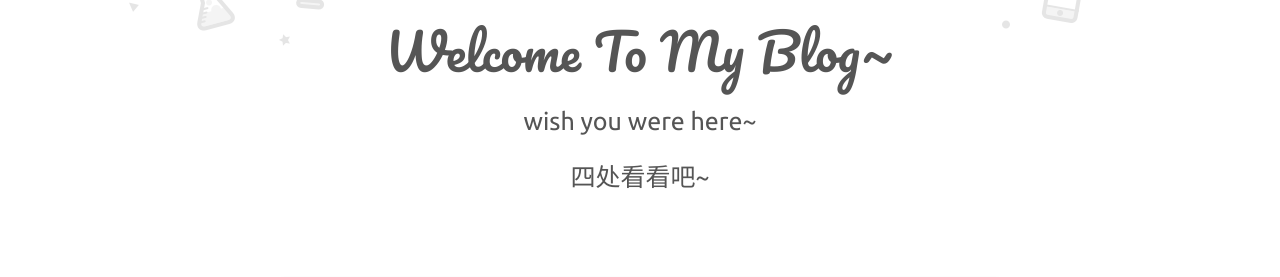
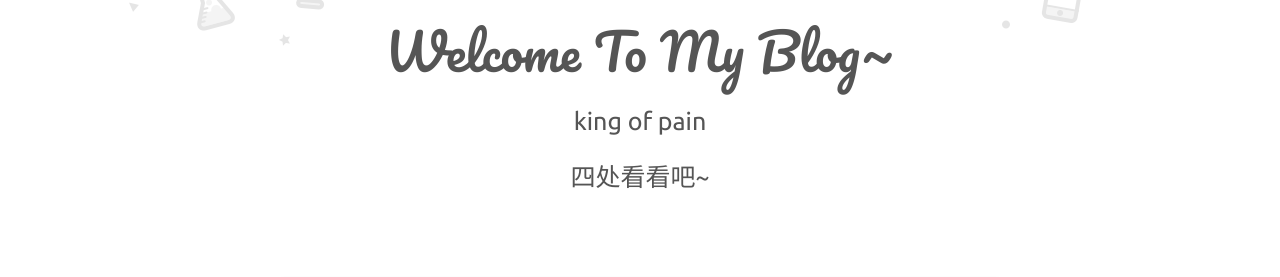
Before and after one commit to Lockeded/Lockeded.github.io, a Jekyll site: the page built from index.html, in a window 1280 px wide and 900 px high. Shown: the part 228-505 px from the top of the window. Built offline with Jekyll 4.4.1, drawn with Linux system fonts in a browser that asks for light colours; comment, search, counter and statistics services are not loaded.

Commit message:
submit workout

```diff
--- a/index.html
+++ b/index.html
@@ -2,7 +2,7 @@
 layout: default
 title: Locked's blog
 page-title: Welcome To My Blog~
-home-title: wish you were here~
+home-title: king of pain
 description: 四处看看吧~
 ---
 
```
Also changed, not shown: _posts/2023-9-7-健身and饮食打卡.md (+4 -2 lines).
